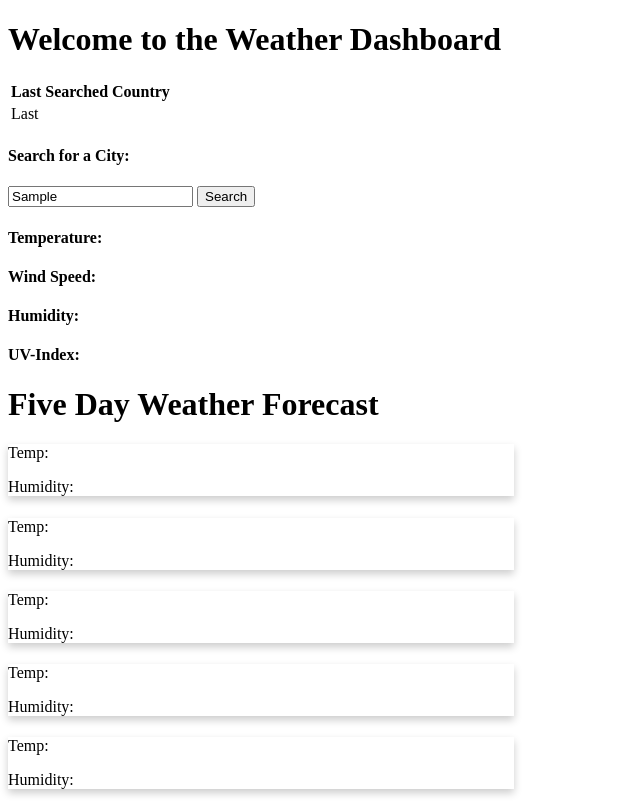
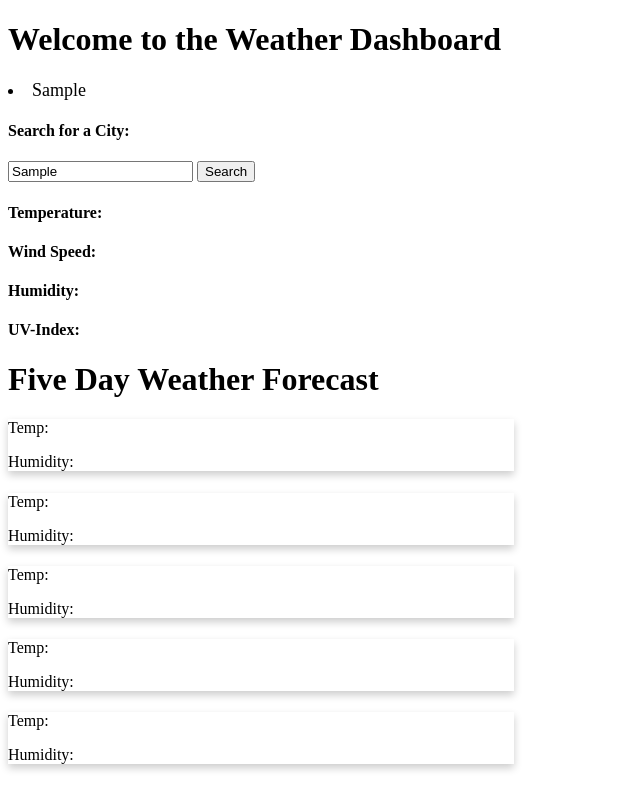
Before and after one commit to clew-bot/weather-dashboard, a plain HTML site: page index.html in a window 1280 px wide. Both pictures are taken after typing "Sample" into the empty fields and a click on the button "Search". Shown: the whole page, without its empty margins (0-640 px from the left). Drawn offline with nearby package versions, Linux system fonts and the light colour scheme; no server answers.

Commit message:
added local storage

```diff
--- a/index.html
+++ b/index.html
@@ -11,19 +11,11 @@
         <h1>Welcome to the Weather Dashboard</h1>
     </div>
     <div id="lastSearched">
-        <table>
-        <tr>
-            <th>Last Searched</th>
+
+        <div class='city-list'>
 
 
-            <th>Country</th>
-        </tr>
-        <tr id="localStorageGoesHere">
-            <td id="last">Last</td>
-
-
-        </tr>
-    </table>
+        </div>
     </div>
                 <nav class="navbar">
                     <h4>Search for a City:</h4>
--- a/style.css
+++ b/style.css
@@ -3,3 +3,8 @@
     transition: 0.3s;
     width: 40%;
   }
+
+  .city-btn {
+
+    font-size: large;
+  }
--- a/weather.js
+++ b/weather.js
@@ -2,7 +2,16 @@ $(document).ready(function() {
     console.log("rock and roll");
 var searchBtn = document.getElementById("search");
 
+let cityList = !localStorage.getItem('city list') ? [] : JSON.parse(localStorage.getItem('city list'));
 
+
+const renderList = () => {
+    cityList.map(city => {
+        const cityBtn = $('<li class="city-btn">')
+        $('.city-list').prepend(cityBtn.text(city))
+    })
+}
+renderList();
 var getSearch;
 var apiKey = "08b42de4b22b623511bd55d7959c6438"
 
@@ -11,6 +20,12 @@ function citySearch(city) {
     city.preventDefault();
     console.log("testing searchBtn func");
     var searchValue = $('#city-input').val();
+    cityList.push(searchValue);
+    localStorage.setItem('city list', JSON.stringify(cityList));
+
+    // refresh list after each search
+    $('.city-list').empty();
+    renderList();
 
     var queryURL = "https://api.openweathermap.org/data/2.5/weather?q="+ searchValue +"&appid="+ apiKey;
 $. ajax({
```
